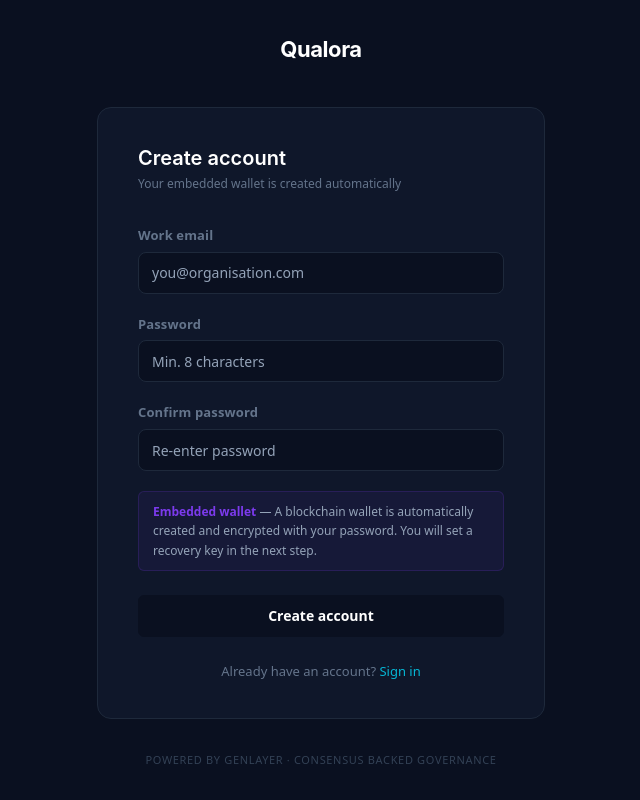
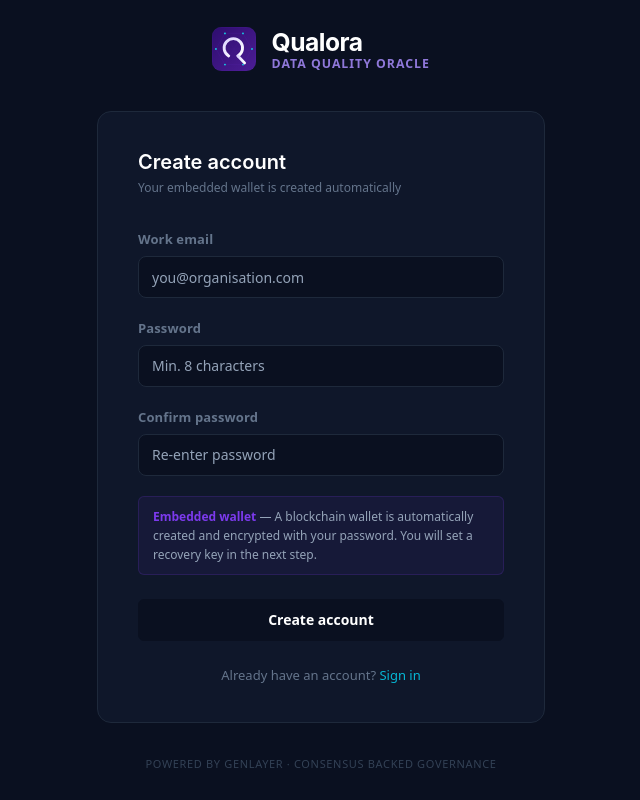
Before and after one commit to ometere123/qualora, a Next.js app: page /auth/signup in a window 1280 px wide. Shown: the whole page, without its empty margins (319-959 px from the left). Built offline with nearby package versions, Linux system fonts and the light colour scheme.

Commit message:
Add Qualora brand mark

```diff
--- a/app/api/genlayer/submit-case/route.ts
+++ b/app/api/genlayer/submit-case/route.ts
@@ -58,15 +58,15 @@
   let userId: string | undefined
 
   try {
+    const supabase = await createClient()
+    const { data: { user } } = await supabase.auth.getUser()
+    if (!user) return NextResponse.json({ error: "Unauthorized" }, { status: 401 })
+    userId = user.id
+
     const body = await request.json()
     caseId = body.caseId
     const publicEvidenceUrls = Array.isArray(body.publicEvidenceUrls) ? body.publicEvidenceUrls : []
     if (!caseId) return NextResponse.json({ error: "caseId is required" }, { status: 400 })
-
-    const supabase = await createClient()
-    const { data: { user } } = await supabase.auth.getUser()
-    if (!user) return NextResponse.json({ error: "Unauthorized" }, { status: 401 })
-    userId = user.id
 
     const masterSecret = process.env.WALLET_MASTER_SECRET
     if (!masterSecret) return NextResponse.json({ error: "Server misconfiguration" }, { status: 500 })
--- a/app/auth/forgot-password/page.tsx
+++ b/app/auth/forgot-password/page.tsx
@@ -3,6 +3,7 @@
 import { useState } from "react"
 import Link from "next/link"
 import { createClient } from "@/lib/supabase/client"
+import QualoraMark from "@/components/brand/QualoraMark"
 
 export default function ForgotPasswordPage() {
   const [email, setEmail] = useState("")
@@ -35,18 +36,8 @@
       className="min-h-screen flex flex-col items-center justify-center px-4"
       style={{ background: "#0A1020" }}
     >
-      <Link href="/" className="mb-10">
-        <span
-          style={{
-            fontFamily: "var(--font-archivo)",
-            fontSize: 22,
-            fontWeight: 700,
-            color: "#FFFFFF",
-            letterSpacing: "-0.02em",
-          }}
-        >
-          Qualora
-        </span>
+      <Link href="/" className="mb-10" style={{ lineHeight: 0 }}>
+        <QualoraMark variant="light" size={44} withWordmark={true} />
       </Link>
 
       <div
--- a/app/auth/login/page.tsx
+++ b/app/auth/login/page.tsx
@@ -4,6 +4,7 @@
 import Link from "next/link"
 import { useRouter } from "next/navigation"
 import { createClient } from "@/lib/supabase/client"
+import QualoraMark from "@/components/brand/QualoraMark"
 
 export default function LoginPage() {
   const router = useRouter()
@@ -39,18 +40,8 @@
       style={{ background: "#0A1020" }}
     >
       {/* Logo */}
-      <Link href="/" className="mb-10">
-        <span
-          style={{
-            fontFamily: "var(--font-archivo)",
-            fontSize: 22,
-            fontWeight: 700,
-            color: "#FFFFFF",
-            letterSpacing: "-0.02em",
-          }}
-        >
-          Qualora
-        </span>
+      <Link href="/" className="mb-10" style={{ lineHeight: 0 }}>
+        <QualoraMark variant="light" size={44} withWordmark={true} />
       </Link>
 
       {/* Card */}
--- a/app/auth/reset-password/page.tsx
+++ b/app/auth/reset-password/page.tsx
@@ -4,6 +4,7 @@
 import { useRouter } from "next/navigation"
 import Link from "next/link"
 import { createClient } from "@/lib/supabase/client"
+import QualoraMark from "@/components/brand/QualoraMark"
 
 export default function ResetPasswordPage() {
   const router = useRouter()
@@ -45,10 +46,8 @@
       className="min-h-screen flex flex-col items-center justify-center px-4"
       style={{ background: "#0A1020" }}
     >
-      <Link href="/" className="mb-10">
-        <span style={{ fontFamily: "var(--font-archivo)", fontSize: 22, fontWeight: 700, color: "#FFFFFF", letterSpacing: "-0.02em" }}>
-          Qualora
-        </span>
+      <Link href="/" className="mb-10" style={{ lineHeight: 0 }}>
+        <QualoraMark variant="light" size={44} withWordmark={true} />
       </Link>
 
       <div
--- a/app/auth/signup/page.tsx
+++ b/app/auth/signup/page.tsx
@@ -4,6 +4,7 @@
 import Link from "next/link"
 import { useRouter, useSearchParams } from "next/navigation"
 import { createClient } from "@/lib/supabase/client"
+import QualoraMark from "@/components/brand/QualoraMark"
 import { Suspense } from "react"
 
 function SignupForm() {
@@ -92,18 +93,8 @@
       style={{ background: "#0A1020" }}
     >
       {/* Logo */}
-      <Link href="/" className="mb-10">
-        <span
-          style={{
-            fontFamily: "var(--font-archivo)",
-            fontSize: 22,
-            fontWeight: 700,
-            color: "#FFFFFF",
-            letterSpacing: "-0.02em",
-          }}
-        >
-          Qualora
-        </span>
+      <Link href="/" className="mb-10" style={{ lineHeight: 0 }}>
+        <QualoraMark variant="light" size={44} withWordmark={true} />
       </Link>
 
       {/* Card */}
--- a/app/page.tsx
+++ b/app/page.tsx
@@ -1,4 +1,5 @@
 import Link from "next/link"
+import QualoraMark from "@/components/brand/QualoraMark"
 
 export default function LandingPage() {
   return (
@@ -6,17 +7,7 @@
 
       {/* ── Nav ── */}
       <nav className="flex items-center justify-between px-8 py-5">
-        <span
-          style={{
-            fontFamily: "var(--font-archivo)",
-            fontSize: 20,
-            fontWeight: 700,
-            color: "#FFFFFF",
-            letterSpacing: "-0.02em",
-          }}
-        >
-          Qualora
-        </span>
+        <QualoraMark variant="light" size={36} withWordmark={false} />
         <div className="flex items-center gap-3">
           <Link
             href="/auth/login"
--- /dev/null
+++ b/components/brand/QualoraMark.tsx
@@ -0,0 +1,125 @@
+"use client"
+
+interface Props {
+  /** "light" = white/lavender Q on dark bg (auth pages, dark headers)
+   *  "dark"  = violet Q on light bg (app ribbon, light panels) */
+  variant?: "light" | "dark"
+  size?: number
+  withWordmark?: boolean
+}
+
+export default function QualoraMark({ variant = "light", size = 32, withWordmark = true }: Props) {
+  const isLight = variant === "light"
+
+  // Icon colours
+  const bgFill   = isLight ? "url(#ql-bg)" : "none"
+  const bgStroke = isLight ? "rgba(124,58,237,0.5)" : "none"
+  const ringStroke = isLight ? "rgba(124,58,237,0.35)" : "rgba(109,40,217,0.25)"
+  const lineStroke = isLight ? "rgba(167,139,250,0.2)" : "rgba(109,40,217,0.15)"
+  const dotFill    = isLight ? "url(#ql-node)" : "url(#ql-node-dark)"
+  const qStroke    = isLight ? "url(#ql-q)" : "url(#ql-q-dark)"
+  const wordmarkColor = isLight ? "#FFFFFF" : "var(--governance-navy, #0f172a)"
+  const subnameColor  = isLight ? "rgba(167,139,250,0.85)" : "var(--metadata-grey, #64748b)"
+
+  const id = isLight ? "ql-l" : "ql-d"
+
+  return (
+    <span style={{ display: "inline-flex", alignItems: "center", gap: size * 0.35, flexShrink: 0 }}>
+      <svg
+        width={size}
+        height={size}
+        viewBox="0 0 200 200"
+        xmlns="http://www.w3.org/2000/svg"
+        aria-label="Qualora"
+        style={{ flexShrink: 0 }}
+      >
+        <defs>
+          <linearGradient id={`${id}-bg`} x1="0" y1="0" x2="1" y2="1">
+            <stop offset="0%" stopColor="#2e0d6e"/>
+            <stop offset="100%" stopColor="#4c1d95"/>
+          </linearGradient>
+          <linearGradient id={`${id}-q`} x1="0.2" y1="0" x2="0.9" y2="1">
+            <stop offset="0%" stopColor={isLight ? "#ddd6fe" : "#7c3aed"}/>
+            <stop offset="100%" stopColor={isLight ? "#ffffff" : "#4c1d95"}/>
+          </linearGradient>
+          <linearGradient id={`${id}-node`} x1="0" y1="0" x2="1" y2="1">
+            <stop offset="0%" stopColor="#22d3ee"/>
+            <stop offset="100%" stopColor="#06b6d4"/>
+          </linearGradient>
+          <linearGradient id={`${id}-node-dark`} x1="0" y1="0" x2="1" y2="1">
+            <stop offset="0%" stopColor="#0891b2"/>
+            <stop offset="100%" stopColor="#0e7490"/>
+          </linearGradient>
+        </defs>
+
+        {/* Background square (only on light variant) */}
+        {isLight && (
+          <>
+            <rect width="200" height="200" rx="44" fill={`url(#${id}-bg)`}/>
+            <rect width="200" height="200" rx="44" fill="none" stroke="#7c3aed" strokeWidth="1.2" opacity="0.5"/>
+          </>
+        )}
+
+        {/* Hex ring */}
+        <polygon
+          points="182,100 141,171.1 59,171.1 18,100 59,28.9 141,28.9"
+          fill="none" stroke={ringStroke} strokeWidth="1"
+        />
+
+        {/* Spoke lines */}
+        {[[182,100],[141,171],[59,171],[18,100],[59,29],[141,29]].map(([x,y], i) => (
+          <line key={i} x1={x} y1={y} x2="100" y2="100"
+            stroke={lineStroke} strokeWidth="0.5"/>
+        ))}
+
+        {/* Validator nodes */}
+        {[[182,100],[141,171],[59,171],[18,100],[59,29],[141,29]].map(([cx,cy], i) => (
+          <circle key={i} cx={cx} cy={cy} r="4.5" fill={`url(#${id}-node)`}/>
+        ))}
+
+        {/* Q arc */}
+        <path
+          d="M 118 131.4 A 42 42 0 1 0 76 131.4"
+          fill="none"
+          stroke={`url(#${id}-q)`}
+          strokeWidth="13"
+          strokeLinecap="round"
+        />
+
+        {/* Q tail */}
+        <line
+          x1="118" y1="131.4" x2="148" y2="163"
+          stroke={`url(#${id}-q)`}
+          strokeWidth="13"
+          strokeLinecap="round"
+        />
+      </svg>
+
+      {withWordmark && (
+        <span style={{ display: "flex", flexDirection: "column", lineHeight: 1 }}>
+          <span style={{
+            fontFamily: "var(--font-archivo, system-ui)",
+            fontSize: size * 0.56,
+            fontWeight: 700,
+            color: wordmarkColor,
+            letterSpacing: "-0.02em",
+            lineHeight: 1.1,
+          }}>
+            Qualora
+          </span>
+          <span style={{
+            fontFamily: "var(--font-source-sans, system-ui)",
+            fontSize: size * 0.28,
+            fontWeight: 600,
+            color: subnameColor,
+            letterSpacing: "0.08em",
+            textTransform: "uppercase",
+            marginTop: 2,
+          }}>
+            Data Quality Oracle
+          </span>
+        </span>
+      )}
+    </span>
+  )
+}
--- a/components/shell/CommandRibbon.tsx
+++ b/components/shell/CommandRibbon.tsx
@@ -8,6 +8,7 @@
 import {
   Database, AlertTriangle, Clock, Plus, Search, LogOut, User as UserIcon
 } from "lucide-react"
+import QualoraMark from "@/components/brand/QualoraMark"
 
 interface Props {
   user: User
@@ -73,18 +74,8 @@
   return (
     <header className="command-ribbon px-5 flex items-center gap-4">
       {/* Logo */}
-      <Link
-        href="/app/graph"
-        style={{
-          fontFamily: "var(--font-archivo)",
-          fontSize: 17,
-          fontWeight: 700,
-          color: "var(--governance-navy)",
-          letterSpacing: "-0.02em",
-          flexShrink: 0,
-        }}
-      >
-        Qualora
+      <Link href="/app/graph" style={{ flexShrink: 0, lineHeight: 0 }}>
+        <QualoraMark variant="dark" size={28} withWordmark={false} />
       </Link>
 
       <div
```
